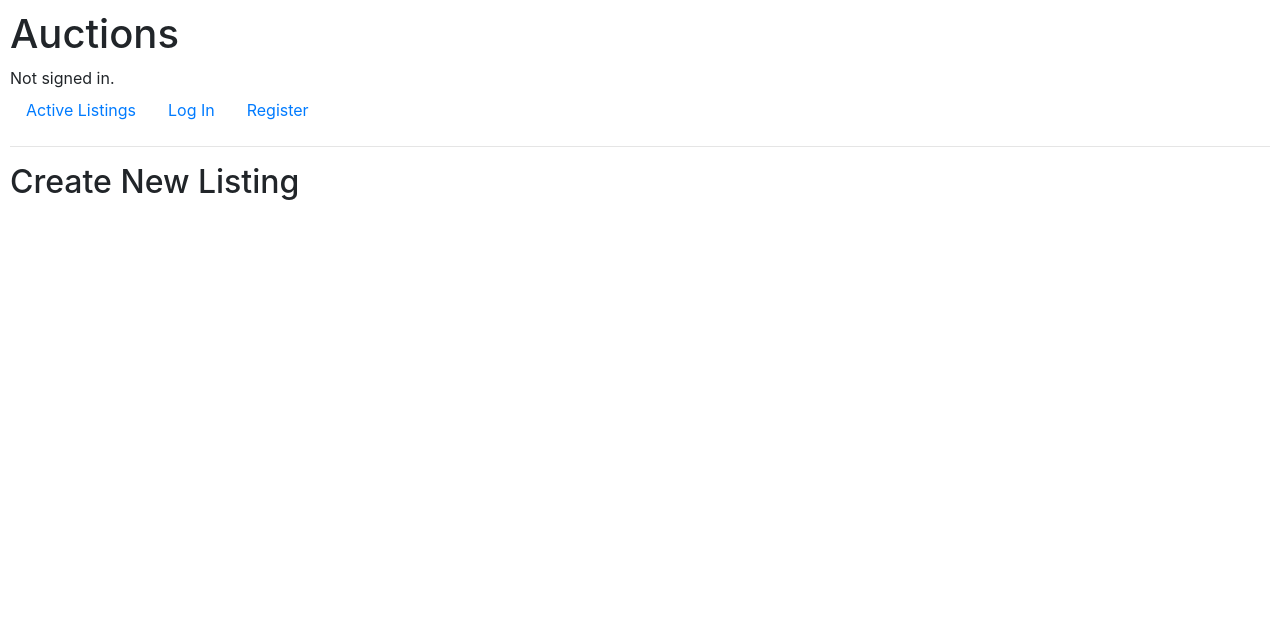
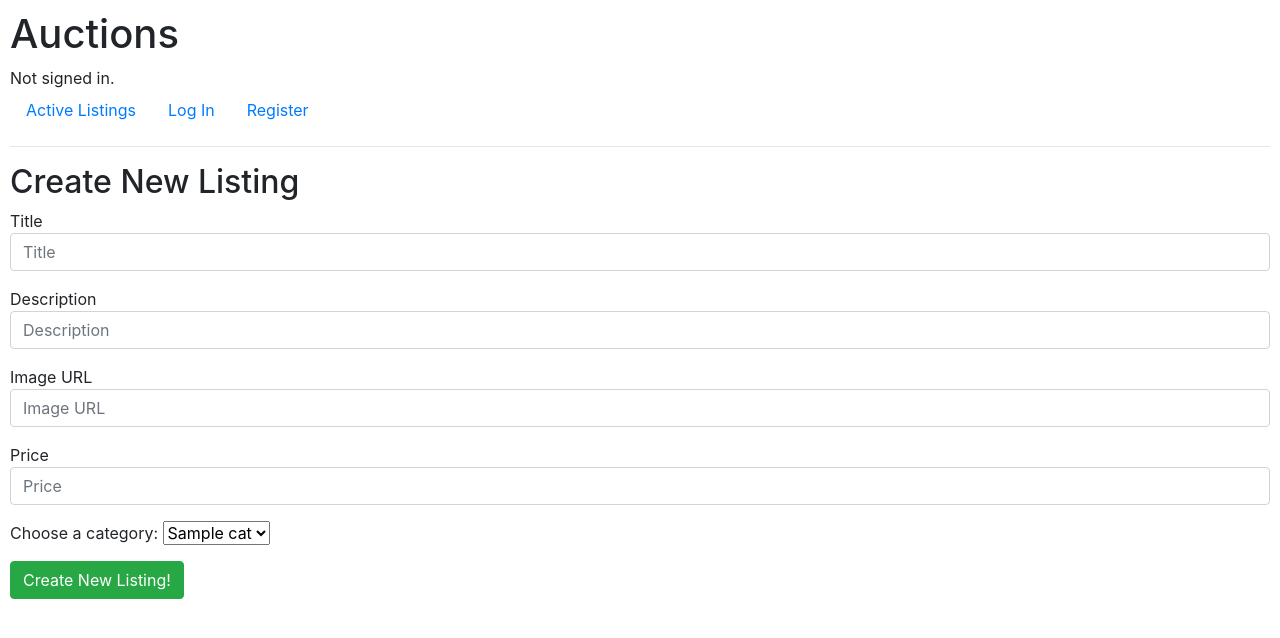
Before and after one commit to Web-dut-2023/project-2-He-Xinq, a Django app: template commerce/auctions/templates/auctions/create.html in a window 1280 px wide. Shown: the top 638 px of the page. Run offline with Django 3.2, Linux system fonts and the light colour scheme; the template is opened without the code that fills it: most values are stand-ins (such as "Sample title", 1, 10 or a date in 2020); some libraries are stand-ins or nearby versions.

Commit message:
Update create.html

```diff
--- a/commerce/auctions/templates/auctions/create.html
+++ b/commerce/auctions/templates/auctions/create.html
@@ -3,6 +3,31 @@
 {%block body %}
     <h2>Create New Listing</h2>
     <form action="{% url 'create' %}" method="POST">
-
+        {% csrf_token %}
+        <div class="form-group">
+            <lable for="title">Title</lable>
+            <input type="text" name="title" class="form-control" id="title" placeholder="Title">
+        </div>
+        <div class="form-group">
+            <lable for="description">Description</lable>
+            <input type="text" name="description" class="form-control" id="description" placeholder="Description">
+        </div>
+        <div class="form-group">
+            <lable for="image">Image URL</lable>
+            <input type="text" name="image" class="form-control" id="image" placeholder="Image URL">
+        </div>
+        <div class="form-group">
+            <lable for="price">Price</lable>
+            <input type="number" min="0" name="price" class="form-control" id="price" placeholder="Price">
+        </div>
+        <div class="form-group">
+            <lable for="category">Choose a category:</lable>
+            <select name="category" id="category">
+                {% for cat in categories %}
+                    <option value="{{cat}}">{{cat}}</option>
+                {% endfor %}
+            </select>
+        </div>
+        <button type="submit" class="btn btn-success">Create New Listing!</button>
     </form>
 {% endblock %}
```
